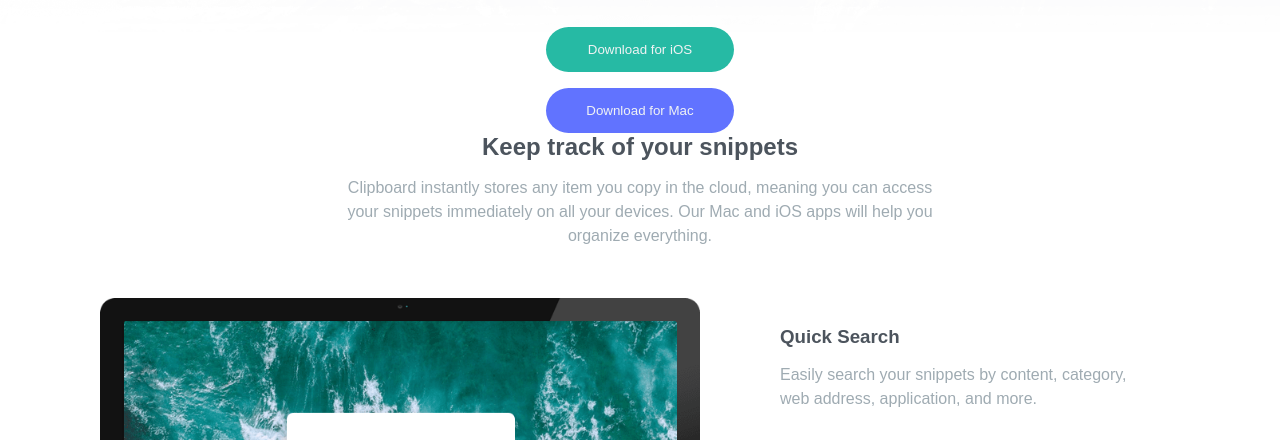
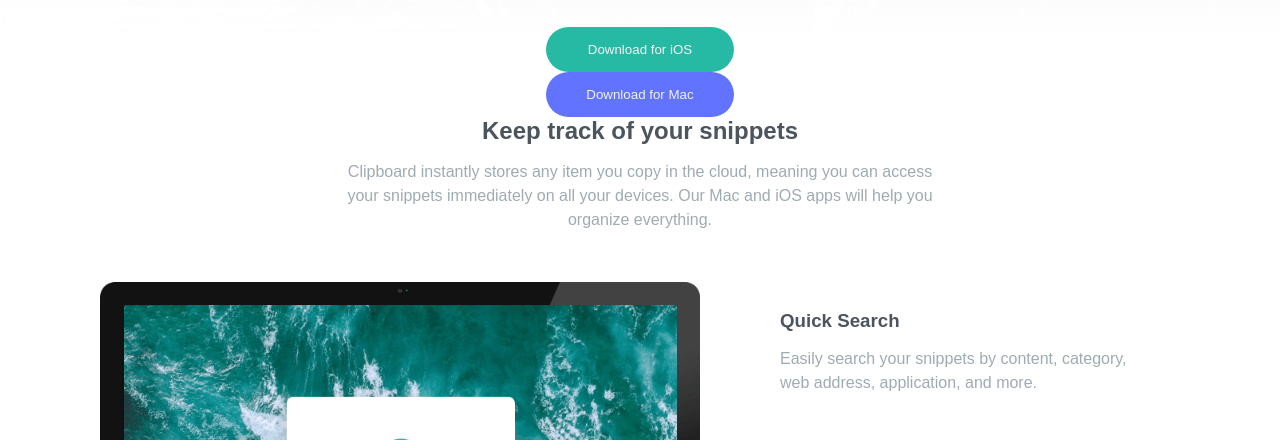
Before and after one commit to abdurraheem25/clipboard, a plain HTML site: page index.html in a window 1280 px wide. Shown: the part 283-723 px from the top of the page. Drawn offline with Linux system fonts and the light colour scheme; a web font is replaced by a local one.

Commit message:
Refactor CSS for layout and responsiveness

```diff
--- a/style.css
+++ b/style.css
@@ -40,7 +40,6 @@
 }
 .button-download{
     display: flex;
-    gap: 20px;
     margin-top: 20px;
     align-items: center;
     justify-content: center;
@@ -55,7 +54,6 @@
 .buttons {
     display: flex;
     flex-direction: column;
-    gap:16px;
 }
 
 .button-download button:hover{
```
